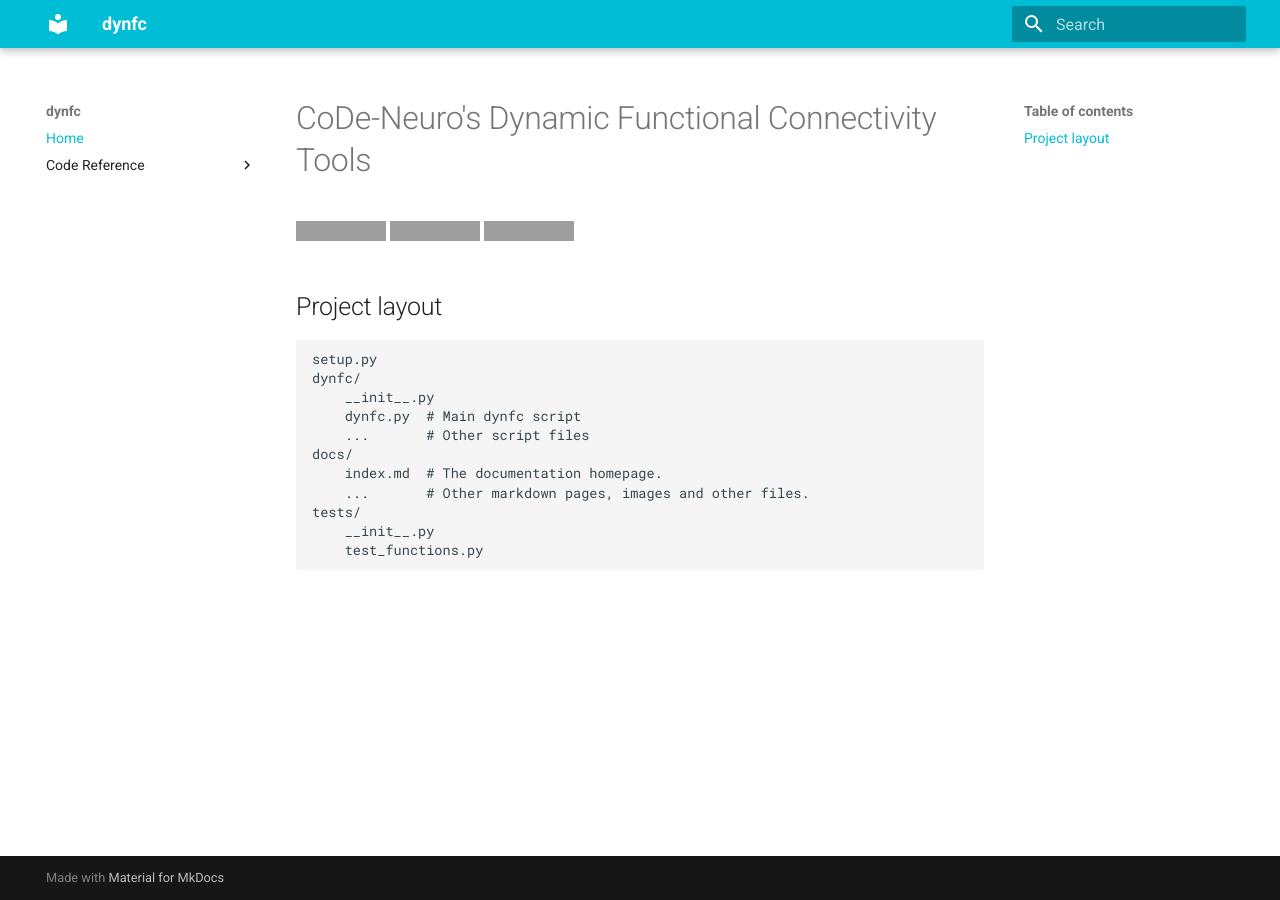
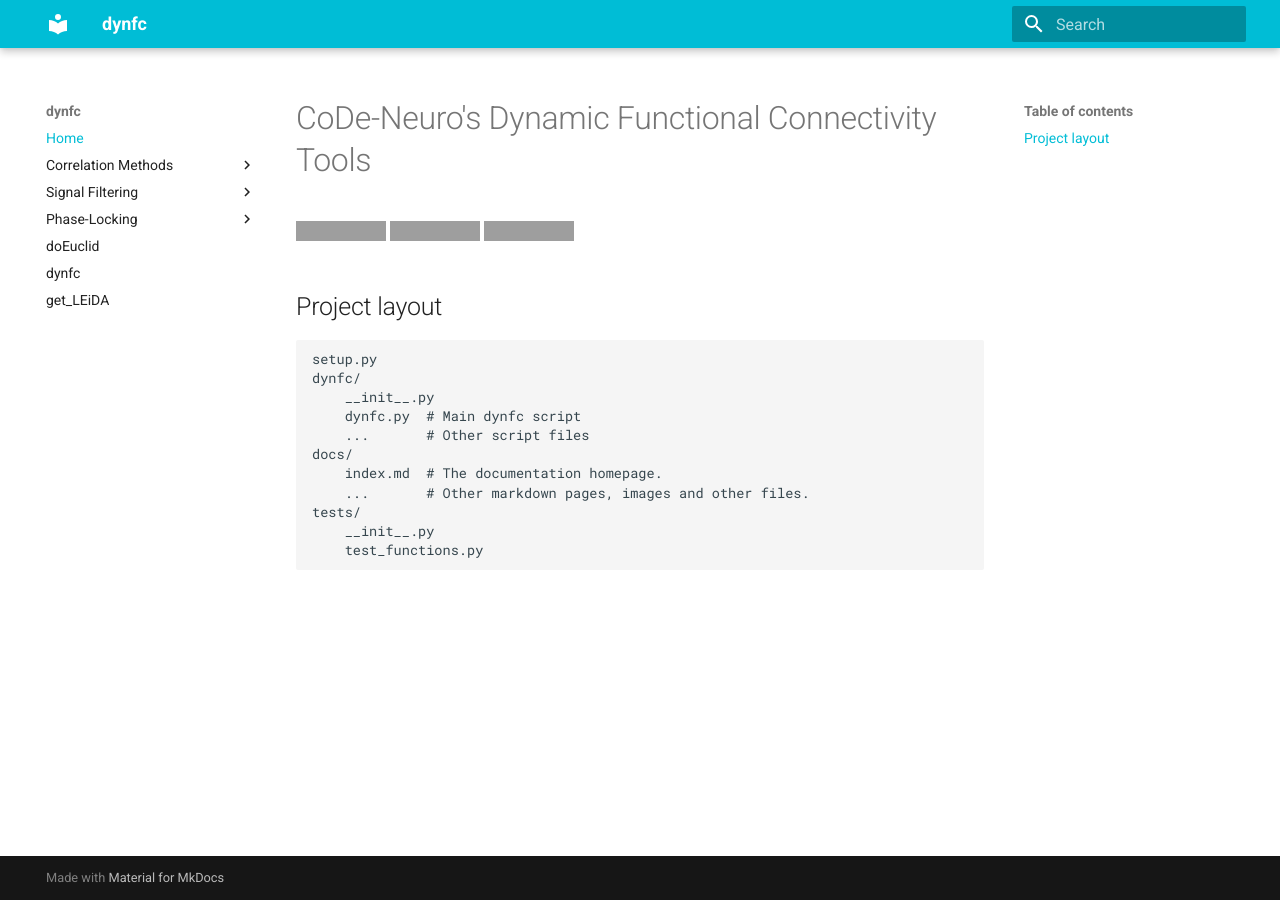
Before and after one commit to CoDe-Neuro/dynfc, an MkDocs documentation site: the page built from docs/index.md, in a window 1280 px wide. Built offline with MkDocs 1.6.1 and Material for MkDocs 9.7.7, drawn with Linux system fonts in a browser that asks for light colours; grey boxes are pictures that could not be loaded.

Commit message:
:scroll: Google style + docs :wrench:

```diff
--- a/mkdocs.yml
+++ b/mkdocs.yml
@@ -8,19 +8,31 @@ plugins:
   - search
   - mkdocstrings
 
+markdown_extensions:
+  - pymdownx.arithmatex:
+      generic: true
+
+extra_javascript:
+  - javascripts/config.js
+  - https://polyfill.io/v3/polyfill.min.js?features=es6
+  - https://cdn.jsdelivr.net/npm/mathjax@3/es5/tex-mml-chtml.js
+
 nav:
   - Home: index.md
 #  - Installation: installation.md
-  - Code Reference:
+  - Correlation Methods:
     - cofluct: cofluct-reference.md
     - cc: cc-reference.md
     - corr_slide: corr_slide-reference.md
+  - Signal Filtering:
     - butter_design: butter_design-reference.md
     - butter_bandpass_filter: butter_bandpass_filter-reference.md
-    - doEuclid: doEuclid-reference.md
+  - Phase-Locking:
     - doHilbert: doHilbert-reference.md
     - doKuramoto: doKuramoto-reference.md
     - dPL: dPL-reference.md
-    - dynfc: dynfc-reference.md
-    - get_LEiDA: get_LEiDA-reference.md
     - phDiff: phDiff-reference.md
+
+  - doEuclid: doEuclid-reference.md
+  - dynfc: dynfc-reference.md
+  - get_LEiDA: get_LEiDA-reference.md
```
Also changed, not shown: docs/phDiff-reference.md (+1 -1 lines), 1 other file.
